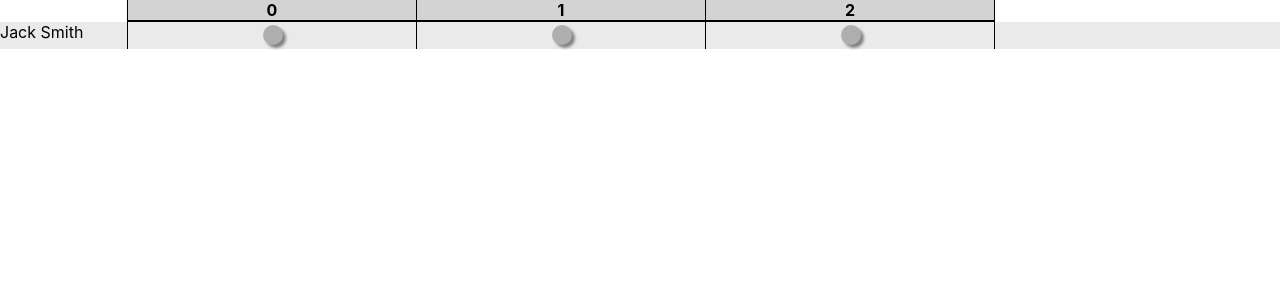
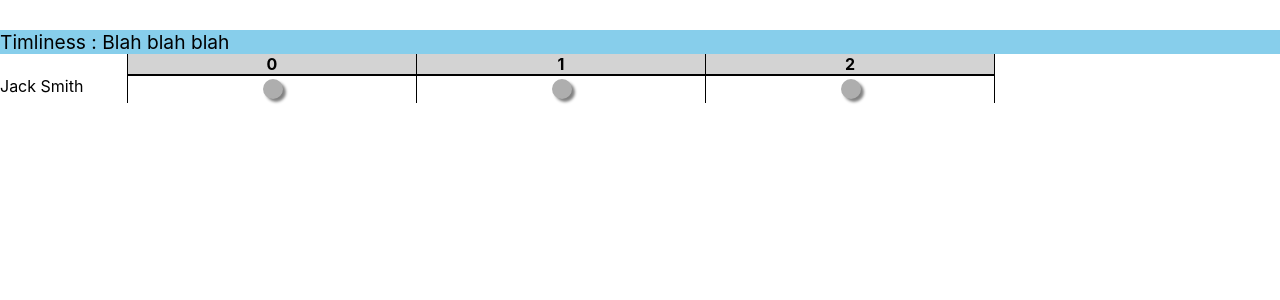
Before and after one commit to mrasamny/202503PeerAssessment, a React (Create React App) app in the folder front-end/: page / in a window 1280 px wide. Shown: the top 300 px of the page. Built offline with nearby package versions, Linux system fonts and the light colour scheme.

Commit message:
added CatalogTitle

```diff
--- a/front-end/src/App.jsx
+++ b/front-end/src/App.jsx
@@ -3,6 +3,7 @@ import './App.css';
 import './rubric.css'
 import ScaleItem from './ScaleItem'
 import ScaleTitle from './ScaleTitle';
+import CatalogTitle from './CatalogTitle';
 
 
 function App() {
@@ -12,6 +13,7 @@ function App() {
 
   return (
     <>
+      <CatalogTitle name="Timliness" description="Blah blah blah"/>
       <ScaleTitle scales={[{id: 1, value: 0},{id: 2, value: 1}, {id:3, value: 2}]}/>
       <ScaleItem name="1|1"
         display="Jack Smith"
--- /dev/null
+++ b/front-end/src/CatalogTitle.jsx
@@ -0,0 +1,9 @@
+import './rubric.css'
+
+export default function CatalogTitle({name, description}){
+    return (
+        <div className="category">
+            {name} : {description}
+        </div>
+    )
+}
```
